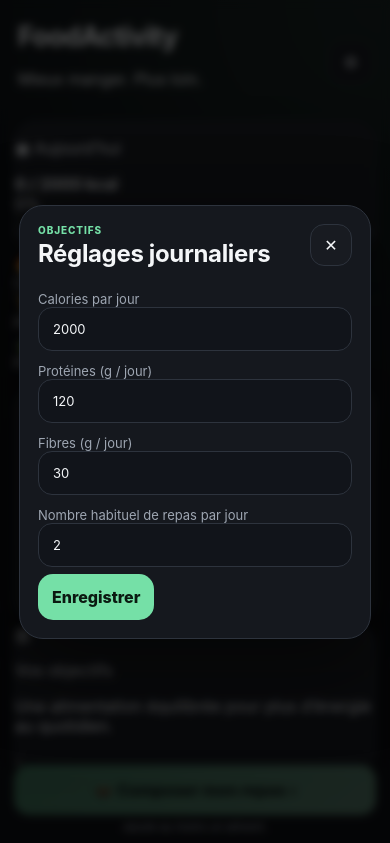
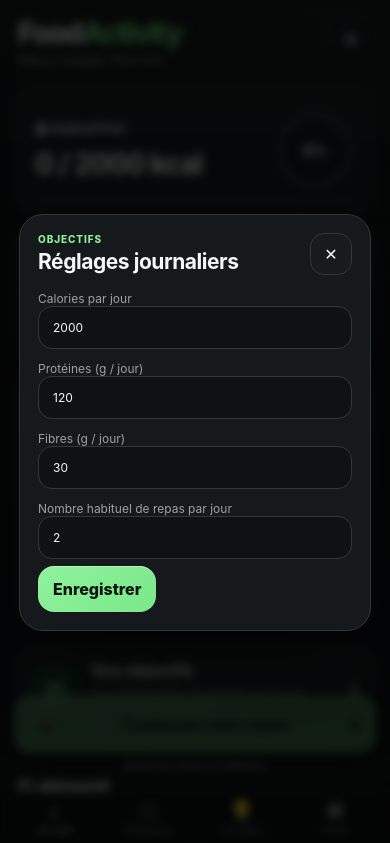
Before and after one commit to MyGMS33/FoodActivity, a plain HTML site: page index.html in a window 390 px wide. Both pictures are taken after a click on the button "Réglages". Shown: the top 843 px of the page. Drawn offline with Linux system fonts and the light colour scheme; a script that the page names is missing.

Commit message:
Apply polished dark green FoodActivity theme

```diff
--- a/styles.css
+++ b/styles.css
@@ -1,15 +1,17 @@
 :root {
-  --bg: #0f1115;
-  --surface: #181b21;
-  --surface-2: #20242c;
-  --text: #f4f6f8;
-  --muted: #9ea6b2;
-  --line: #2d333d;
-  --accent: #75e0a7;
-  --accent-2: #b7f3d1;
-  --danger: #ff7f87;
-  --warning: #f7c66b;
-  --shadow: 0 12px 36px rgba(0,0,0,.24);
+  --bg: #101315;
+  --surface: #171b1e;
+  --surface-2: #202529;
+  --surface-3: #252b30;
+  --text: #f4f7f5;
+  --muted: #9aa39f;
+  --line: #30383b;
+  --green: #8df09a;
+  --green-strong: #6ee47d;
+  --green-deep: #173e25;
+  --orange: #ff9a63;
+  --danger: #ff7c83;
+  --shadow: 0 16px 50px rgba(0,0,0,.28);
   font-family: Inter, ui-sans-serif, system-ui, -apple-system, BlinkMacSystemFont, "Segoe UI", sans-serif;
 }
 
@@ -19,8 +21,8 @@
   margin: 0;
   min-height: 100vh;
   background:
-    radial-gradient(circle at top right, rgba(117,224,167,.10), transparent 30rem),
-    var(--bg);
+    radial-gradient(circle at 85% 0%, rgba(110,228,125,.06), transparent 28rem),
+    linear-gradient(180deg, #111416 0%, #101315 55%, #0d1011 100%);
 }
 
 button, input { font: inherit; }
@@ -29,185 +31,266 @@
   width: 100%;
   border: 1px solid var(--line);
   border-radius: 14px;
-  background: #11141a;
+  background: #0f1214;
   color: var(--text);
   padding: 13px 14px;
   outline: none;
 }
-input:focus { border-color: var(--accent); box-shadow: 0 0 0 3px rgba(117,224,167,.12); }
+input:focus {
+  border-color: var(--green);
+  box-shadow: 0 0 0 3px rgba(141,240,154,.11);
+}
 
 .topbar {
-  max-width: 780px;
+  width: min(100%, 680px);
   margin: 0 auto;
   padding: max(18px, env(safe-area-inset-top)) 18px 10px;
   display: flex;
-  align-items: center;
+  align-items: flex-start;
   justify-content: space-between;
+  gap: 14px;
 }
-.topbar h1 { margin: 2px 0 0; font-size: 27px; letter-spacing: -.7px; }
+.brand { margin: 0; font-size: 31px; letter-spacing: -1.4px; line-height: 1; }
+.brand span:first-child { color: #fff; }
+.brand span:last-child { color: var(--green-strong); }
+.tagline { margin: 5px 0 0; color: var(--muted); font-size: 13px; }
 
 main {
-  width: min(100%, 780px);
+  width: min(100%, 680px);
   margin: 0 auto;
-  padding: 6px 14px calc(110px + env(safe-area-inset-bottom));
+  padding: 6px 14px calc(160px + env(safe-area-inset-bottom));
 }
 
 .card {
-  background: linear-gradient(180deg, rgba(255,255,255,.025), transparent), var(--surface);
+  background: linear-gradient(180deg, rgba(255,255,255,.024), rgba(255,255,255,.006)), var(--surface);
   border: 1px solid var(--line);
   border-radius: 22px;
   box-shadow: var(--shadow);
 }
 
-.summary-card { padding: 18px; }
-.summary-head {
-  display: flex;
-  align-items: end;
-  justify-content: space-between;
-  gap: 12px;
+.dashboard { display: grid; gap: 12px; }
+.daily-card {
+  position: relative;
+  display: grid;
+  grid-template-columns: 1fr auto;
+  gap: 14px;
+  align-items: center;
+  min-height: 132px;
+  padding: 20px;
+  overflow: hidden;
 }
-.summary-head strong { display: block; margin-top: 2px; font-size: 23px; }
+.daily-label { margin: 0 0 11px; font-size: 13px; color: #d8dcda; font-weight: 700; }
+.daily-copy strong { font-size: 31px; letter-spacing: -1px; }
+.ring-wrap { padding-right: 2px; }
+.ring {
+  width: 82px;
+  aspect-ratio: 1;
+  display: grid;
+  place-items: center;
+  border-radius: 50%;
+  background:
+    radial-gradient(circle at center, var(--surface) 61%, transparent 62%),
+    conic-gradient(var(--green) var(--ring, 0%), #333a3e 0);
+}
+.ring span { font-size: 14px; font-weight: 800; color: #f2f5f3; }
 .progress {
-  height: 8px;
-  margin: 14px 0 16px;
+  position: absolute;
+  left: 20px;
+  right: 20px;
+  bottom: 13px;
+  height: 4px;
+  overflow: hidden;
   border-radius: 999px;
-  overflow: hidden;
-  background: #292e37;
+  background: #2a3033;
 }
 .progress span {
   display: block;
   height: 100%;
   width: 0;
   border-radius: inherit;
-  background: linear-gradient(90deg, var(--accent), #9eecc0);
+  background: linear-gradient(90deg, var(--green-strong), var(--green));
   transition: width .25s ease;
 }
-.macro-grid {
+
+.metric-grid {
   display: grid;
   grid-template-columns: repeat(3, 1fr);
-  gap: 9px;
+  gap: 10px;
 }
-.macro-grid div {
+.metric-card {
+  min-width: 0;
+  padding: 16px 10px 14px;
+  text-align: center;
   border: 1px solid var(--line);
-  background: rgba(255,255,255,.02);
-  border-radius: 15px;
-  padding: 10px;
+  border-radius: 18px;
+  background: linear-gradient(180deg, rgba(255,255,255,.02), transparent), var(--surface);
 }
-.macro-grid span,
-.nutrition-total span {
+.metric-icon {
+  width: 34px;
+  height: 34px;
+  display: grid;
+  place-items: center;
+  margin: 0 auto 8px;
+  border-radius: 12px;
+  background: var(--surface-2);
+}
+.metric-icon.green { color: var(--green); }
+.metric-icon.orange { color: var(--orange); }
+.metric-card span { display: block; color: #dce1df; font-size: 12px; }
+.metric-card strong {
   display: block;
+  margin-top: 7px;
+  font-size: 14px;
+  white-space: nowrap;
+  overflow: hidden;
+  text-overflow: ellipsis;
+}
+.metric-card small { display: block; margin-top: 2px; color: var(--muted); font-size: 10px; }
+
+.hero {
+  margin-top: 12px;
+  padding: 14px;
+}
+.primary-actions { display: grid; gap: 10px; }
+.btn {
+  border: 0;
+  border-radius: 16px;
+  padding: 13px 15px;
+  font-weight: 800;
+  transition: transform .12s ease, opacity .12s ease, filter .12s ease;
+}
+.btn:active { transform: scale(.985); }
+.btn:disabled { opacity: .42; cursor: not-allowed; }
+.btn-primary {
+  color: #0b140d;
+  background: linear-gradient(135deg, #8ff29c, #7be889);
+  box-shadow: inset 0 1px rgba(255,255,255,.35);
+}
+.btn-secondary {
+  color: var(--text);
+  background: #1a1f22;
+  border: 1px solid var(--line);
+}
+.btn-hero {
+  display: grid;
+  grid-template-columns: 40px 1fr auto;
+  align-items: center;
+  gap: 10px;
+  min-height: 70px;
+  text-align: left;
+  font-size: 16px;
+}
+.scan-mark, .plus-mark {
+  width: 38px;
+  height: 38px;
+  display: grid;
+  place-items: center;
+  border-radius: 13px;
+  font-size: 24px;
+}
+.scan-mark { background: rgba(8,28,11,.12); }
+.plus-mark { background: #22282b; border: 1px solid #3a4346; }
+.arrow { font-size: 28px; line-height: 1; opacity: .9; }
+.btn-small {
+  color: var(--text);
+  background: var(--surface-2);
+  border: 1px solid var(--line);
+  white-space: nowrap;
+}
+
+.barcode-form { margin-top: 14px; }
+.barcode-form label,
+form > label {
+  display: block;
+  margin-bottom: 7px;
   color: var(--muted);
   font-size: 12px;
 }
-.macro-grid strong { display: block; margin-top: 5px; font-size: 13px; }
-
-.hero { margin-top: 14px; padding: 20px; }
-.hero h2, .section h2, .modal h2 { margin: 3px 0 7px; letter-spacing: -.35px; }
-.hero .muted { margin: 0 0 18px; }
-
-.eyebrow {
-  margin: 0;
-  color: var(--accent);
-  text-transform: uppercase;
-  font-weight: 800;
-  letter-spacing: .09em;
-  font-size: 10px;
-}
-.muted { color: var(--muted); line-height: 1.45; }
-.pill {
-  padding: 7px 10px;
-  border: 1px solid var(--line);
-  border-radius: 999px;
-  color: var(--muted);
-  font-size: 12px;
-}
-
-.primary-actions { display: grid; grid-template-columns: 1fr 1fr; gap: 9px; }
-.btn {
-  border: 0;
-  border-radius: 15px;
-  padding: 13px 14px;
-  font-weight: 800;
-  transition: transform .12s ease, opacity .12s ease;
-}
-.btn:active { transform: scale(.985); }
-.btn:disabled { opacity: .45; cursor: not-allowed; }
-.btn-primary { background: var(--accent); color: #0b1911; }
-.btn-secondary { background: var(--surface-2); color: var(--text); border: 1px solid var(--line); }
-.btn-small { padding: 10px 14px; background: var(--surface-2); color: var(--text); border: 1px solid var(--line); }
-.btn-compose {
-  width: 100%;
-  background: linear-gradient(135deg, #75e0a7, #a7f0c7);
-  color: #0d1812;
-  padding: 15px 18px;
-  font-size: 16px;
-}
-
-.icon-btn, .text-btn {
-  border: 0;
-  background: transparent;
-  color: var(--text);
-}
-.icon-btn {
-  width: 42px;
-  height: 42px;
-  border: 1px solid var(--line);
-  border-radius: 14px;
-  background: var(--surface);
-}
-.text-btn { color: var(--accent); font-weight: 800; }
-
-.barcode-form { margin-top: 16px; }
-.barcode-form label, form > label {
-  display: block;
-  color: var(--muted);
-  font-size: 13px;
-  margin-bottom: 7px;
-}
 .inline { display: flex; gap: 8px; }
 
-.section { margin-top: 22px; }
+.goals-card {
+  display: grid;
+  grid-template-columns: 48px 1fr auto;
+  align-items: center;
+  gap: 12px;
+  margin-top: 12px;
+  padding: 16px;
+}
+.goals-icon {
+  width: 48px;
+  height: 48px;
+  display: grid;
+  place-items: center;
+  border-radius: 15px;
+  color: var(--green);
+  background: var(--green-deep);
+  font-size: 22px;
+}
+.goals-title { margin: 0 0 4px; font-weight: 800; }
+.goals-text { margin: 0; color: var(--muted); font-size: 12px; line-height: 1.4; }
+
+.section { margin-top: 24px; }
 .section-title {
-  padding: 0 4px 9px;
   display: flex;
   align-items: end;
   justify-content: space-between;
   gap: 12px;
+  padding: 0 4px 10px;
 }
-.section-title h2 { font-size: 20px; }
+.section-title h2, .modal h2 {
+  margin: 4px 0 0;
+  font-size: 21px;
+  letter-spacing: -.45px;
+}
+.eyebrow {
+  margin: 0;
+  color: var(--green);
+  text-transform: uppercase;
+  letter-spacing: .09em;
+  font-size: 10px;
+  font-weight: 850;
+}
+.text-btn {
+  border: 0;
+  color: var(--green);
+  background: transparent;
+  font-weight: 800;
+}
 
-.food-list { display: grid; gap: 9px; }
+.food-list { display: grid; gap: 10px; }
 .empty-state {
   min-height: 145px;
+  display: grid;
   place-items: center;
   align-content: center;
   text-align: center;
+  padding: 22px;
   color: var(--muted);
   border: 1px dashed var(--line);
   border-radius: 20px;
-  padding: 22px;
 }
-.empty-state p { max-width: 320px; margin: 8px auto 0; }
+.empty-state p { margin: 8px auto 0; max-width: 320px; }
 .empty-icon { font-size: 34px; }
 
 .food-item {
   display: grid;
   grid-template-columns: 1fr auto;
-  gap: 10px;
   align-items: center;
-  padding: 14px;
+  gap: 12px;
+  padding: 15px;
   border: 1px solid var(--line);
   border-radius: 18px;
   background: var(--surface);
+  box-shadow: 0 10px 24px rgba(0,0,0,.14);
 }
-.food-item h3 { margin: 0 0 3px; font-size: 16px; }
+.food-item h3 { margin: 0 0 4px; font-size: 16px; }
 .food-meta { color: var(--muted); font-size: 12px; }
-.food-macros { margin-top: 7px; display: flex; gap: 8px; flex-wrap: wrap; }
+.food-macros { display: flex; gap: 7px; flex-wrap: wrap; margin-top: 8px; }
 .food-macros span {
-  color: var(--accent-2);
-  background: rgba(117,224,167,.07);
+  padding: 5px 8px;
   border-radius: 999px;
-  padding: 4px 7px;
+  color: #dce3df;
+  background: #242a2d;
   font-size: 11px;
 }
 .remove-food {
@@ -215,19 +298,30 @@
   height: 38px;
   border: 1px solid var(--line);
   border-radius: 12px;
-  background: #15181e;
   color: var(--danger);
+  background: #15191b;
 }
 
 .sticky-compose {
   position: fixed;
-  z-index: 15;
+  z-index: 20;
   left: 50%;
-  bottom: 0;
+  bottom: calc(64px + env(safe-area-inset-bottom));
   transform: translateX(-50%);
-  width: min(100%, 780px);
-  padding: 10px 14px calc(10px + env(safe-area-inset-bottom));
-  background: linear-gradient(180deg, rgba(15,17,21,0), rgba(15,17,21,.94) 24%, #0f1115 70%);
+  width: min(100%, 680px);
+  padding: 10px 14px 8px;
+  background: linear-gradient(180deg, rgba(16,19,21,0), rgba(16,19,21,.94) 28%, #101315 70%);
+}
+.btn-compose {
+  width: 100%;
+  min-height: 58px;
+  display: grid;
+  grid-template-columns: 34px 1fr auto;
+  align-items: center;
+  gap: 10px;
+  color: #0b140d;
+  background: linear-gradient(135deg, #8ff29c, #7be889);
+  font-size: 16px;
 }
 .sticky-compose p {
   margin: 5px 0 0;
@@ -237,15 +331,35 @@
 }
 
 .recommendation-card { padding: 16px; }
+.recommendation-intro {
+  display: grid;
+  grid-template-columns: 48px 1fr;
+  gap: 12px;
+  align-items: center;
+  padding: 4px 0 14px;
+}
+.leaf-badge {
+  width: 48px;
+  height: 48px;
+  display: grid;
+  place-items: center;
+  border-radius: 50%;
+  background: #eafbdd;
+  font-size: 23px;
+}
+.recommendation-intro p { margin: 5px 0 0; color: var(--muted); font-size: 12px; line-height: 1.4; }
+
 .rec-row {
   display: grid;
-  grid-template-columns: 1fr 115px;
+  grid-template-columns: 1fr 112px;
   align-items: center;
   gap: 12px;
-  padding: 11px 0;
-  border-bottom: 1px solid var(--line);
+  margin-top: 9px;
+  padding: 14px;
+  border: 1px solid var(--line);
+  border-radius: 17px;
+  background: #1b2023;
 }
-.rec-row:last-child { border-bottom: 0; }
 .rec-row strong { display: block; }
 .rec-row small { color: var(--muted); }
 .rec-row input { text-align: right; }
@@ -253,54 +367,141 @@
 .nutrition-total {
   display: grid;
   grid-template-columns: repeat(4, 1fr);
-  gap: 7px;
+  gap: 8px;
   margin: 15px 0;
 }
 .nutrition-total div {
+  min-width: 0;
+  padding: 11px 9px;
+  border-radius: 14px;
   background: var(--surface-2);
-  border-radius: 13px;
-  padding: 10px;
+  text-align: center;
 }
-.nutrition-total strong { display: block; margin-top: 4px; font-size: 13px; }
+.nutrition-total span { display: block; color: var(--muted); font-size: 10px; }
+.nutrition-total strong { display: block; margin-top: 5px; font-size: 13px; }
+.btn-confirm { width: 100%; min-height: 56px; margin-top: 8px; font-size: 16px; }
 
 .history-list { display: grid; gap: 8px; }
 .history-item {
-  padding: 13px 14px;
+  padding: 14px;
   border: 1px solid var(--line);
   border-radius: 16px;
   background: var(--surface);
 }
 .history-top { display: flex; justify-content: space-between; gap: 10px; }
-.history-item p { margin: 5px 0 0; color: var(--muted); font-size: 12px; }
-.local-note { color: var(--muted); font-size: 11px; padding: 0 4px; }
+.history-item p { margin: 6px 0 0; color: var(--muted); font-size: 12px; }
+.local-note { padding: 0 4px; color: var(--muted); font-size: 11px; }
+
+.bottom-nav {
+  position: fixed;
+  z-index: 19;
+  left: 50%;
+  bottom: 0;
+  transform: translateX(-50%);
+  width: min(100%, 680px);
+  display: grid;
+  grid-template-columns: repeat(4, 1fr);
+  padding: 8px 8px calc(7px + env(safe-area-inset-bottom));
+  border-top: 1px solid #22292c;
+  background: rgba(13,16,17,.96);
+  backdrop-filter: blur(16px);
+}
+.nav-item {
+  display: grid;
+  place-items: center;
+  gap: 3px;
+  border: 0;
+  color: #7f8984;
+  background: transparent;
+}
+.nav-item span { font-size: 20px; line-height: 1; }
+.nav-item small { font-size: 10px; }
+.nav-item.active { color: var(--green); }
+
+.icon-btn, .back-btn {
+  border: 1px solid var(--line);
+  color: var(--text);
+  background: var(--surface);
+}
+.icon-btn {
+  width: 42px;
+  height: 42px;
+  border-radius: 14px;
+}
+.back-btn {
+  width: 38px;
+  height: 38px;
+  border-radius: 12px;
+  font-size: 28px;
+  line-height: 1;
+}
 
 .modal {
   width: min(calc(100% - 24px), 620px);
   max-height: calc(100dvh - 24px);
   overflow: auto;
+  padding: 18px;
   color: var(--text);
   border: 1px solid var(--line);
   border-radius: 24px;
-  background: #15181e;
-  padding: 18px;
-  box-shadow: 0 24px 80px rgba(0,0,0,.52);
+  background: #15191b;
+  box-shadow: 0 28px 90px rgba(0,0,0,.58);
 }
-.modal::backdrop { background: rgba(0,0,0,.68); backdrop-filter: blur(4px); }
+.modal::backdrop { background: rgba(0,0,0,.72); backdrop-filter: blur(5px); }
 .modal-head {
-  display: flex;
+  display: grid;
+  grid-template-columns: auto 1fr auto;
   align-items: start;
-  justify-content: space-between;
   gap: 12px;
   margin-bottom: 16px;
 }
+.modal-head > div:first-child:not(:last-child) { grid-column: span 2; }
+.scanner-modal .modal-head > div { grid-column: auto !important; text-align: center; }
+.help-dot {
+  width: 30px;
+  height: 30px;
+  display: grid;
+  place-items: center;
+  border: 1px solid var(--line);
+  border-radius: 50%;
+  color: var(--muted);
+}
+.scan-frame-wrap { position: relative; }
+.reader {
+  width: 100%;
+  min-height: 300px;
+  overflow: hidden;
+  border-radius: 20px;
+  background: #0c0f10;
+}
+#reader video { border-radius: 18px; }
+.scan-corners {
+  position: absolute;
+  inset: 50% auto auto 50%;
+  width: min(68vw, 300px);
+  aspect-ratio: 1.55;
+  transform: translate(-50%, -50%);
+  pointer-events: none;
+  border-radius: 22px;
+  background:
+    linear-gradient(var(--green),var(--green)) left top/38px 4px no-repeat,
+    linear-gradient(var(--green),var(--green)) left top/4px 38px no-repeat,
+    linear-gradient(var(--green),var(--green)) right top/38px 4px no-repeat,
+    linear-gradient(var(--green),var(--green)) right top/4px 38px no-repeat,
+    linear-gradient(var(--green),var(--green)) left bottom/38px 4px no-repeat,
+    linear-gradient(var(--green),var(--green)) left bottom/4px 38px no-repeat,
+    linear-gradient(var(--green),var(--green)) right bottom/38px 4px no-repeat,
+    linear-gradient(var(--green),var(--green)) right bottom/4px 38px no-repeat;
+}
+
 .modal form > label { margin-top: 12px; }
 .modal fieldset {
   margin: 16px 0;
+  padding: 13px;
   border: 1px solid var(--line);
   border-radius: 17px;
-  padding: 13px;
 }
-.modal legend { color: var(--muted); padding: 0 7px; }
+.modal legend { padding: 0 7px; color: var(--muted); }
 .nutrition-inputs {
   display: grid;
   grid-template-columns: repeat(2, 1fr);
@@ -308,34 +509,22 @@
 }
 .nutrition-inputs label { color: var(--muted); font-size: 12px; }
 .nutrition-inputs input { margin-top: 5px; }
-.form-note {
-  color: var(--muted);
-  font-size: 12px;
-  line-height: 1.45;
-  margin: 8px 0 0;
-}
+.form-note { margin: 8px 0 0; color: var(--muted); font-size: 12px; line-height: 1.45; }
 
-.reader {
-  width: 100%;
-  overflow: hidden;
-  border-radius: 18px;
-  background: #0d0f13;
-  min-height: 260px;
-}
-#reader video { border-radius: 16px; }
+.muted { color: var(--muted); line-height: 1.45; }
 
 .toast {
   position: fixed;
   z-index: 50;
   left: 50%;
-  bottom: calc(96px + env(safe-area-inset-bottom));
+  bottom: calc(138px + env(safe-area-inset-bottom));
   transform: translate(-50%, 20px);
   width: min(calc(100% - 32px), 520px);
   padding: 12px 14px;
   border: 1px solid var(--line);
   border-radius: 14px;
-  background: #252a32;
   color: var(--text);
+  background: #252b2e;
   box-shadow: var(--shadow);
   opacity: 0;
   pointer-events: none;
@@ -344,9 +533,13 @@
 .toast.show { opacity: 1; transform: translate(-50%, 0); }
 
 @media (max-width: 520px) {
-  .primary-actions { grid-template-columns: 1fr; }
-  .macro-grid, .nutrition-total { grid-template-columns: repeat(2, 1fr); }
-  .rec-row { grid-template-columns: 1fr 104px; }
+  .brand { font-size: 29px; }
+  .daily-copy strong { font-size: 28px; }
+  .ring { width: 76px; }
+  .metric-grid { gap: 8px; }
+  .metric-card { padding-inline: 7px; }
+  .nutrition-total { grid-template-columns: repeat(2, 1fr); }
+  .rec-row { grid-template-columns: 1fr 102px; }
 }
 
 @media (prefers-reduced-motion: reduce) {
```
